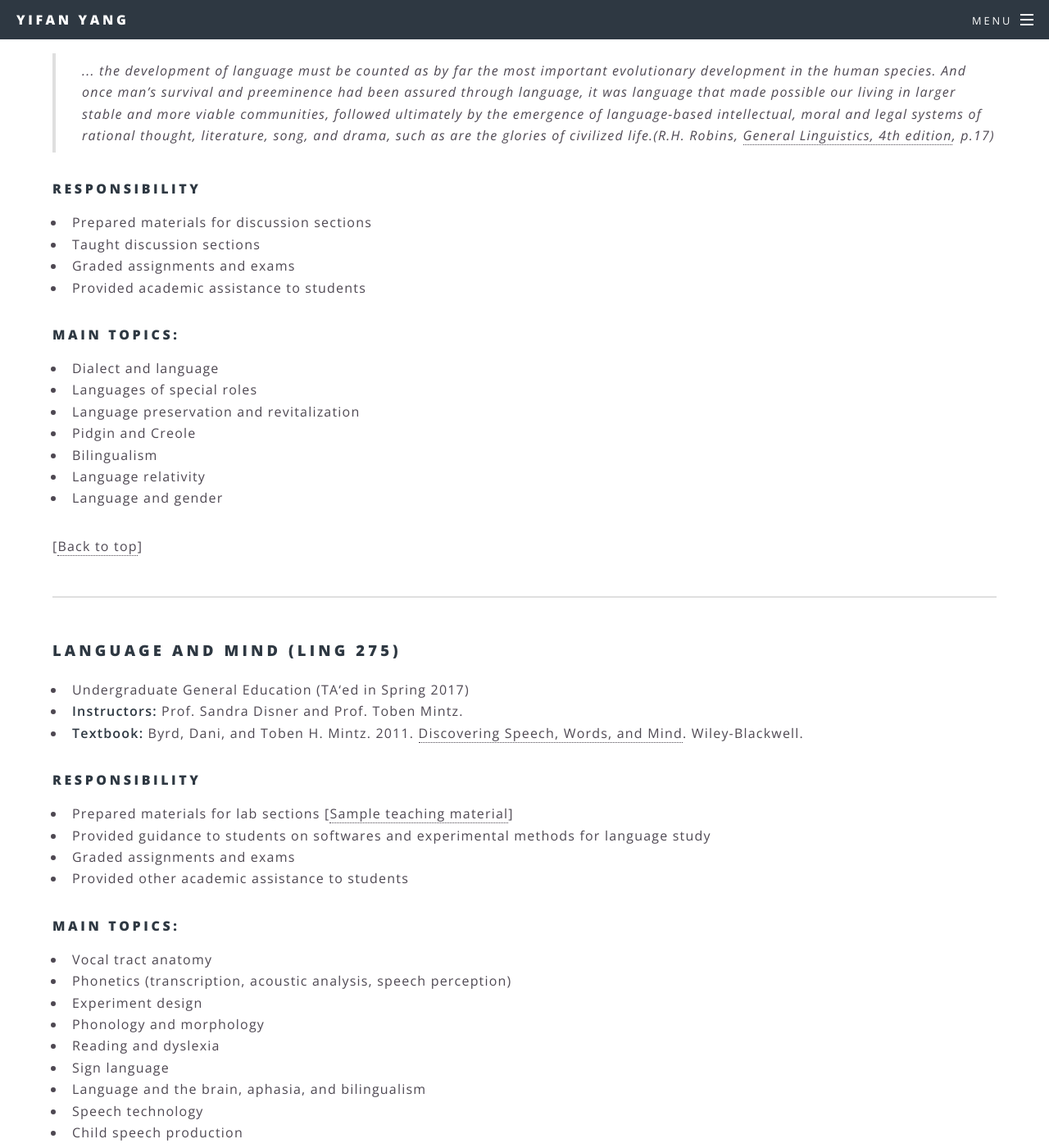
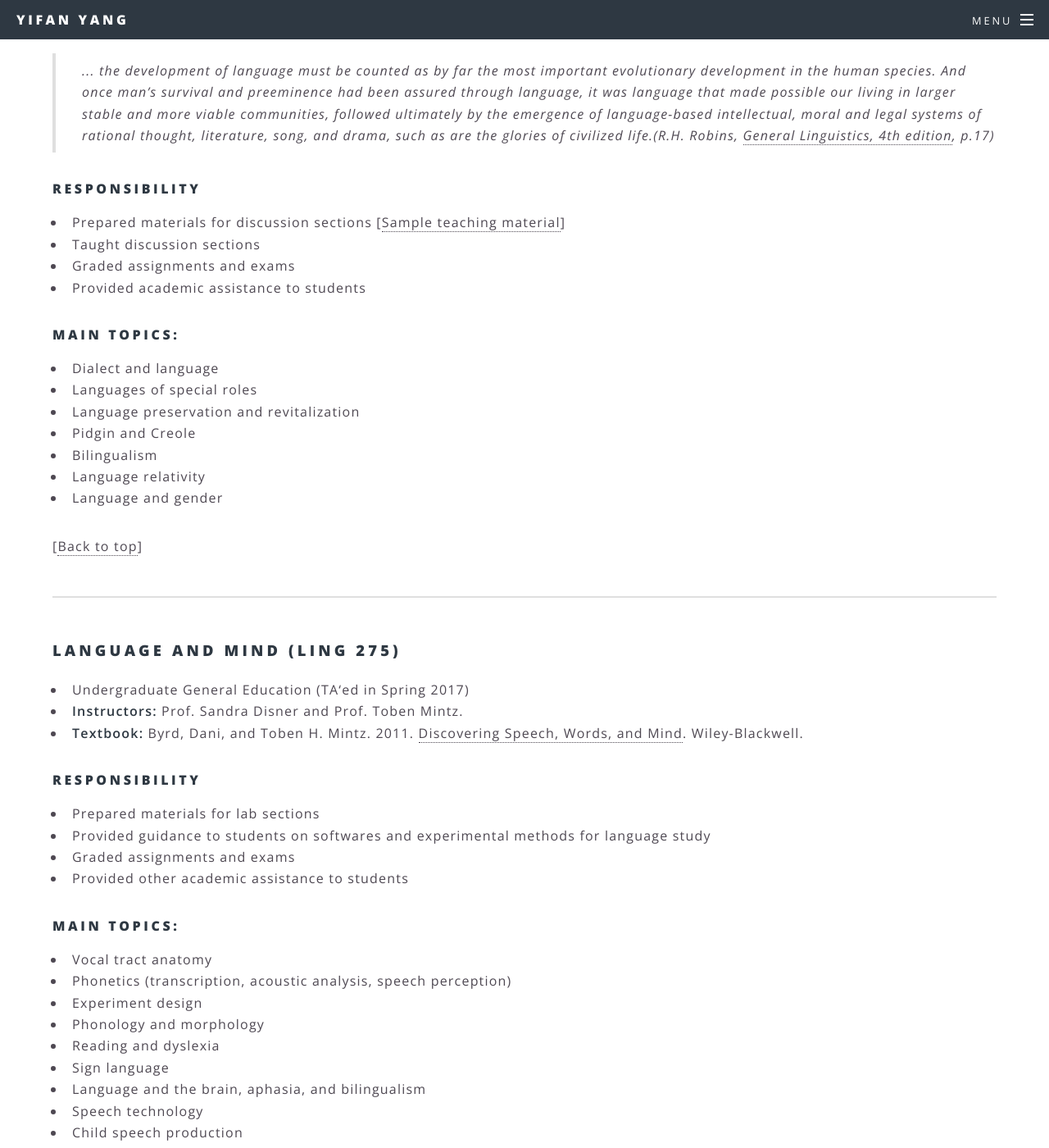
Before and after one commit to MuxuanHe/MuxuanHe, a Jekyll site: the page built from 3Teaching.html, in a window 1280 px wide and 1400 px high, scrolled down 1880 px. Shown: the whole window at 82% size. Built offline with Jekyll 4.4.1, drawn with Linux system fonts in a browser that asks for light colours; part of the change alters nothing that is shown.

```diff
--- a/3Teaching.html
+++ b/3Teaching.html
@@ -83,7 +83,7 @@ title: Teaching
 
 	<h4>Responsibility</h4>
 		<ul>
-			<li>Prepared materials for discussion sections</li>
+			<li>Prepared materials for discussion sections [<a href="/Handouts/LING 115_Unit 1_handout.pdf">Sample teaching material</a>]</li>
 			<li>Taught discussion sections</li>
 			<li>Graded assignments and exams</li>
 			<li>Provided academic assistance to students</li>
@@ -115,7 +115,7 @@ title: Teaching
 
 	<h4>Responsibility</h4>
 		<ul>
-			<li>Prepared materials for lab sections [<a href="/Handouts/LING 115_Unit 1_handout.pdf">Sample teaching material</a>]</li>
+			<li>Prepared materials for lab sections </li>
 			<li>Provided guidance to students on softwares and
 				experimental methods for language study</li>
 			<li>Graded assignments and exams</li>
```
